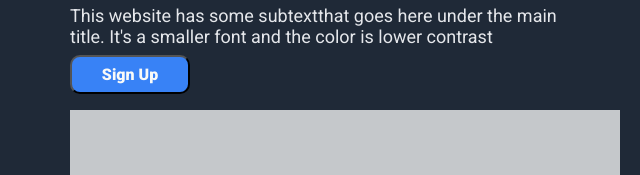
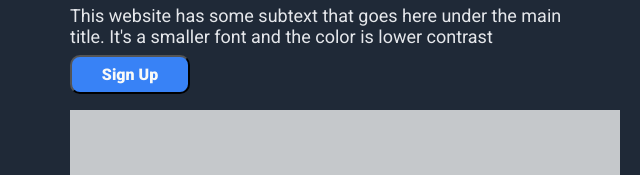
Before and after one commit to Eduard0AC/landing-page-top, a plain HTML site: page index.html in a window 1280 px wide. Shown: the part 289-464 px from the top of the page, 150-790 px from the left. Drawn offline with Linux system fonts and the light colour scheme.

Commit message:
Fix typo

```diff
--- a/index.html
+++ b/index.html
@@ -20,7 +20,7 @@
             <div class="hero">
                 <div class="hero-text-button">
                     <div class="hero-main-text">This website is awesome</div>
-                    <div class="hero-secondary-text">This website has some subtextthat goes here under the main title. It's a smaller font and the color is lower contrast</div>
+                    <div class="hero-secondary-text">This website has some subtext that goes here under the main title. It's a smaller font and the color is lower contrast</div>
                     <button class="button">Sign Up</button>
                 </div>
                 <div class="img-placeholder">This is a placeholder for a image</div>
```
